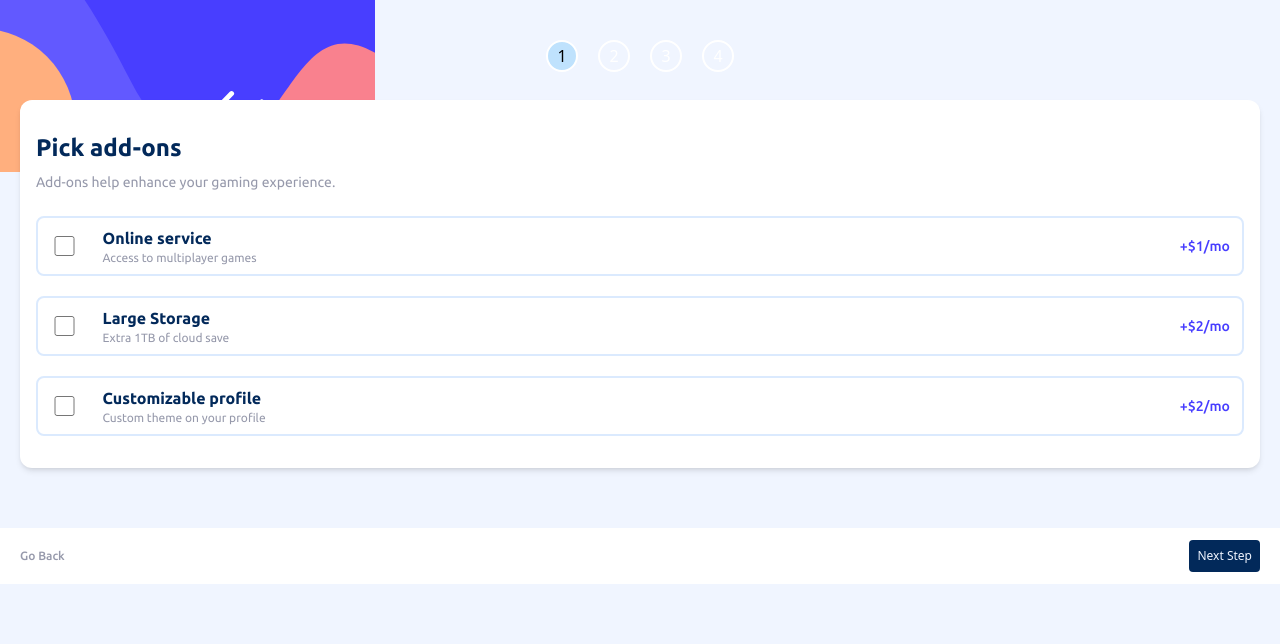
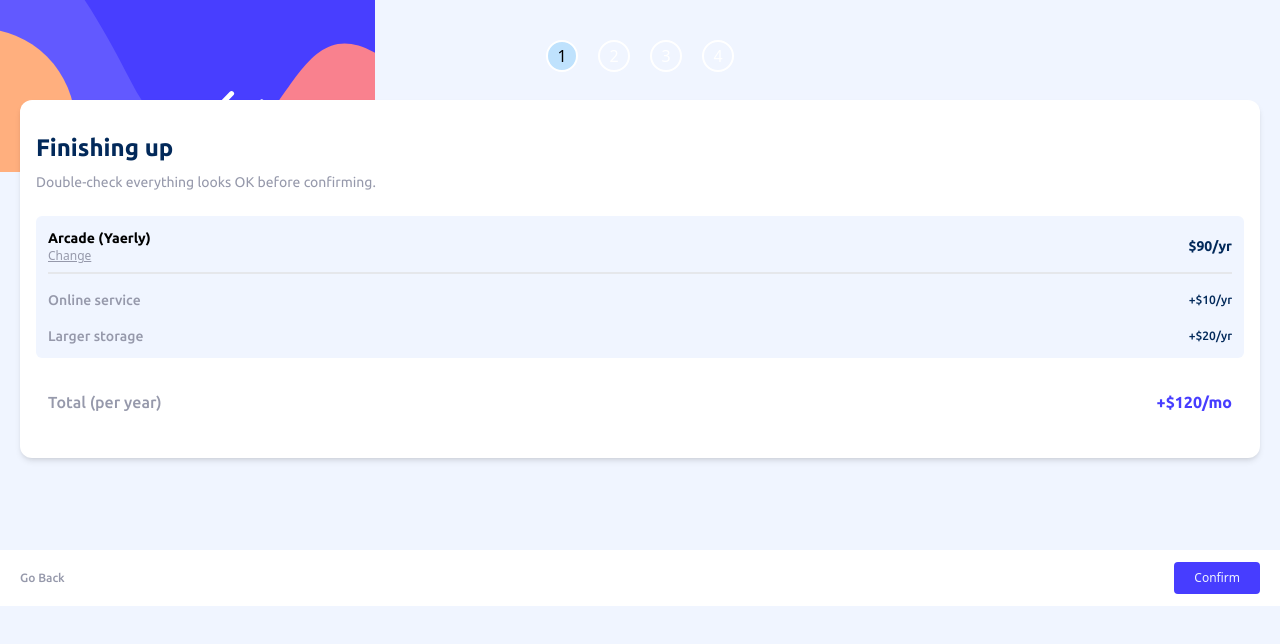
Before and after one commit to Diego2Drm/multi-step-form, a React (Vite) app: page / in a window 1280 px wide. Shown: the top 644 px of the page. Built offline with nearby package versions, Linux system fonts and the light colour scheme.

Commit message:
feat: StepFourPage

```diff
--- a/src/App.jsx
+++ b/src/App.jsx
@@ -1,4 +1,5 @@
 import { Layout } from "./Layou"
+import { StepFourPage } from "./pages/StepFourPage"
 import { StepOnePage } from "./pages/StepOnePage"
 import { StepThreePage } from "./pages/StepThreePage"
 import { StepTwoPage } from "./pages/StepTwoPage"
@@ -11,7 +12,8 @@ function App() {
       <Layout>
         {/* <StepOnePage /> */}
         {/* <StepTwoPage /> */}
-        <StepThreePage />
+        {/* <StepThreePage /> */}
+        <StepFourPage />
       </Layout>
 
     </>
--- /dev/null
+++ b/src/components/StepFour/FinishingMonthly.jsx
@@ -0,0 +1,42 @@
+import React from "react";
+
+const FinishingMonthly = () => {
+
+  return (
+    <div className="mt-6">
+      <div className="bg-Blue-100 p-3 flex flex-col gap-4 rounded-md">
+        <div className="flex justify-between items-center border-b-2 border-gray-200 pb-2">
+          <p className="flex flex-col">
+            <span className="font-Ubuntu-Bold text-sm">Arcade (Monthly)</span>
+            <span className="text-Grey-500 text-xs underline">Change</span>
+          </p>
+          <span className="font-Ubuntu-Bold text-Blue-950 text-sm">$9/mo</span>
+        </div>
+
+        <div className="flex justify-between items-center">
+          <p className="text-Grey-500 font-Ubuntu-Medium text-sm">
+            Online service
+          </p>
+          <span className="text-Blue-950 text-xs font-Ubuntu-Medium">+$1/mo</span>
+        </div>
+
+        <div className="flex justify-between items-center">
+          <p className="text-Grey-500 font-Ubuntu-Medium text-sm">
+            Larger storage
+          </p>
+          <span className="text-Blue-950 text-xs font-Ubuntu-Medium">+$2/mo</span>
+        </div>
+
+      </div>
+
+      <div className="flex justify-between items-center mt-5 p-3">
+        <p className="text-Grey-500 font-Ubuntu-Medium">
+          Total (per month)
+        </p>
+        <span className="text-Purple-600 font-Ubuntu-Bold">+$12/mo</span>
+      </div>
+    </div>
+  )
+};
+
+export { FinishingMonthly };
--- /dev/null
+++ b/src/components/StepFour/FinishingYearly.jsx
@@ -0,0 +1,49 @@
+import React from "react";
+
+const FinishingYearly = () => {
+  return (
+    <div className="mt-6">
+      <div className="bg-Blue-100 p-3 flex flex-col gap-4 rounded-md">
+        <div className="flex justify-between items-center border-b-2 border-gray-200 pb-2">
+          <p className="flex flex-col">
+            <span className="font-Ubuntu-Bold text-sm">Arcade (Yaerly)</span>
+            <span className="text-Grey-500 text-xs underline">Change</span>
+          </p>
+          <span className="font-Ubuntu-Bold text-Blue-950 text-sm">
+            $90/yr
+          </span>
+        </div>
+
+        <div className="flex justify-between items-center">
+          <p className="text-Grey-500 font-Ubuntu-Medium text-sm">
+            Online service
+          </p>
+          <span className="text-Blue-950 text-xs font-Ubuntu-Medium">
+            +$10/yr
+          </span>
+        </div>
+
+        <div className="flex justify-between items-center">
+          <p className="text-Grey-500 font-Ubuntu-Medium text-sm">
+            Larger storage
+          </p>
+          <span className="text-Blue-950 text-xs font-Ubuntu-Medium">
+            +$20/yr
+          </span>
+        </div>
+
+      </div>
+
+      <div className="flex justify-between items-center mt-5 p-3">
+        <p className="text-Grey-500 font-Ubuntu-Medium">
+          Total (per year)
+        </p>
+        <span className="text-Purple-600 font-Ubuntu-Bold">
+          +$120/mo
+        </span>
+      </div>
+    </div>
+  )
+};
+
+export { FinishingYearly };
--- a/src/pages/StepFourPage.jsx
+++ b/src/pages/StepFourPage.jsx
@@ -1,7 +1,29 @@
 import React from "react";
+import { FinishingMonthly } from "../components/StepFour/FinishingMonthly";
+import { FinishingYearly } from "../components/StepFour/FinishingYearly";
 
 const StepFourPage = () => {
 
+  return (
+    <>
+      <section className="step-secction">
+        <h1 className="step-secction-title">Finishing up</h1>
+        <p className="step-secction-text">
+          Double-check everything looks OK before confirming.
+        </p>
+        {/* <FinishingMonthly /> */}
+        <FinishingYearly />
+
+      </section>
+
+      <div className="bg-white absolute left-0 -bottom-32 w-full h-14 flex justify-between items-center px-5">
+        <p className="text-Grey-500 text-xs font-Ubuntu-Medium">Go Back</p>
+        <button className="bg-Purple-600 text-Blue-100 py-2 px-5 text-xs rounded-sm">
+          Confirm
+        </button>
+      </div>
+    </>
+  )
 };
 
 export { StepFourPage };
```
